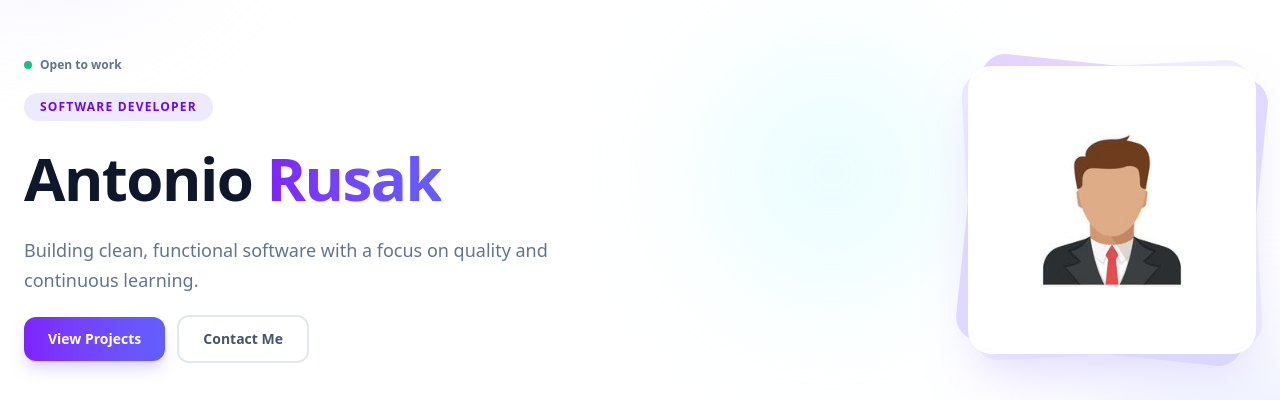
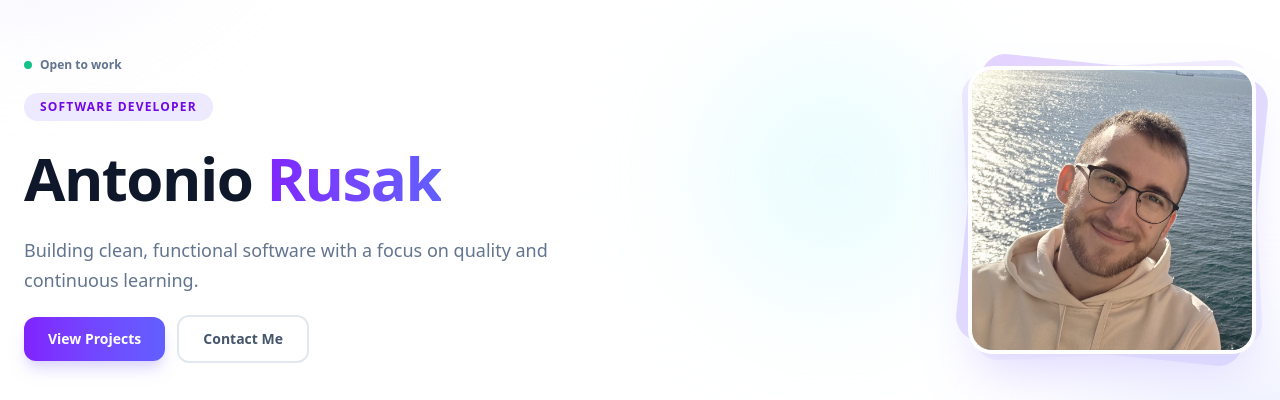
Before and after one commit to RusakRule1/Portfolio, a Next.js app: page / in a window 1280 px wide. Shown: the part 222-622 px from the top of the page. Built offline with nearby package versions, Linux system fonts and the light colour scheme; no server answers.

Commit message:
feat: add profile photo

```diff
--- a/components/Hero.tsx
+++ b/components/Hero.tsx
@@ -70,7 +70,7 @@ export default function Hero() {
             <div className="absolute inset-0 rounded-3xl bg-gradient-to-br from-violet-600 to-indigo-500 -rotate-3 opacity-10" />
             <div className="relative w-full h-full rounded-3xl overflow-hidden border-4 border-white dark:border-white/10 shadow-2xl shadow-violet-200 dark:shadow-violet-900/20">
               <Image
-                src="/slika.jpg"
+                src="/slika.jpeg"
                 alt={SITE_CONFIG.name}
                 fill
                 sizes="(max-width: 640px) 256px, 288px"
```
Also changed, not shown: public/slika.jpeg (added).
